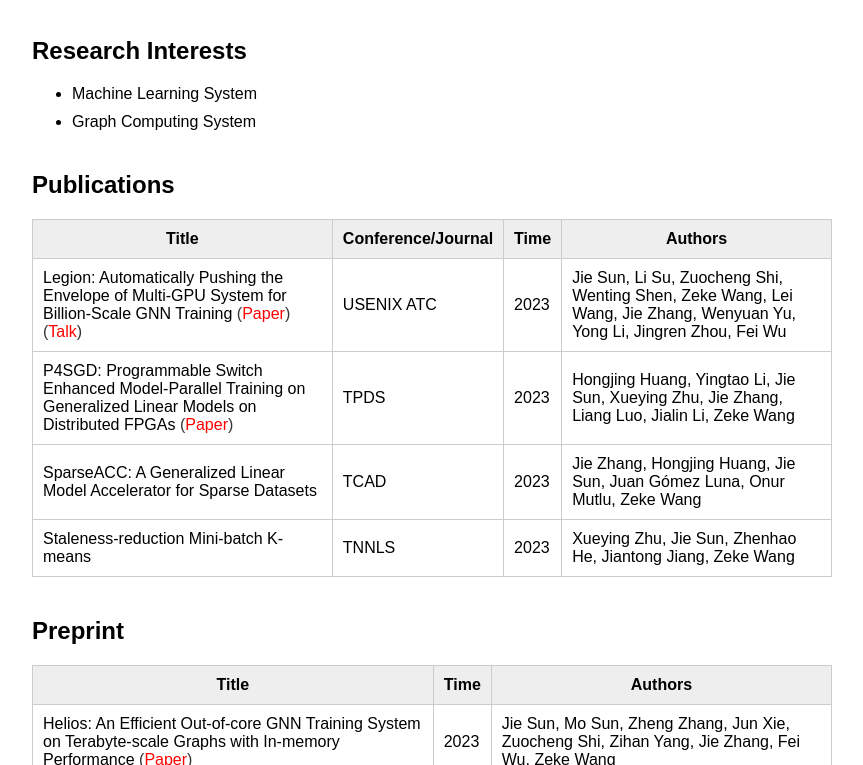
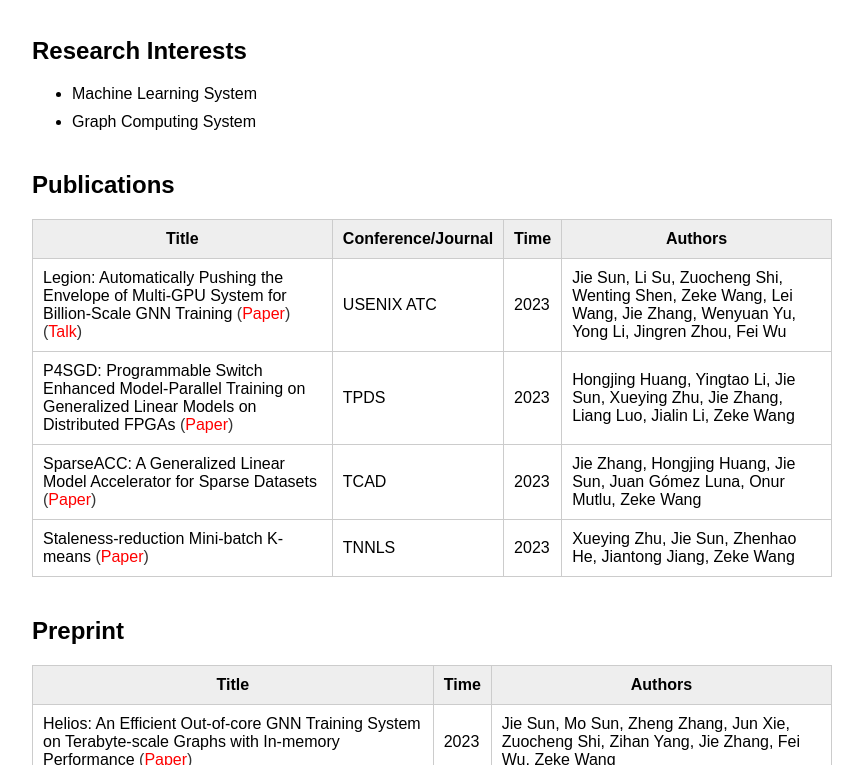
Before and after one commit to JIESUN233/JIESUN233old.github.io, a plain HTML site: page index.html in a window 1280 px wide. Shown: the part 404-1169 px from the top of the page, without its empty margins (208-1071 px from the left). Drawn offline with Linux system fonts and the light colour scheme.

Commit message:
Update index.html

```diff
--- a/index.html
+++ b/index.html
@@ -131,13 +131,13 @@
                 <td>Hongjing Huang, Yingtao Li, Jie Sun, Xueying Zhu, Jie Zhang, Liang Luo, Jialin Li, Zeke Wang</td>
             </tr>
             <tr>
-                <td>SparseACC: A Generalized Linear Model Accelerator for Sparse Datasets</td>
+                <td>SparseACC: A Generalized Linear Model Accelerator for Sparse Datasets  <a href="https://ieeexplore.ieee.org/stamp/stamp.jsp?tp=&arnumber=10283967>" target="_blank">(<font color="#FF0000">Paper</font>)</a></td>
                 <td>TCAD </td>
                 <td>2023</td>
                 <td>Jie Zhang, Hongjing Huang, Jie Sun, Juan Gómez Luna, Onur Mutlu, Zeke Wang</td>
             </tr>
             <tr>
-                <td>Staleness-reduction Mini-batch K-means</td>
+                <td>Staleness-reduction Mini-batch K-means <a href="https://ieeexplore.ieee.org/stamp/stamp.jsp?tp=&arnumber=10154261" target="_blank">(<font color="#FF0000">Paper</font>)</a></td>
                 <td>TNNLS </td>
                 <td>2023</td>
                 <td>Xueying Zhu, Jie Sun, Zhenhao He, Jiantong Jiang, Zeke Wang</td>
```
